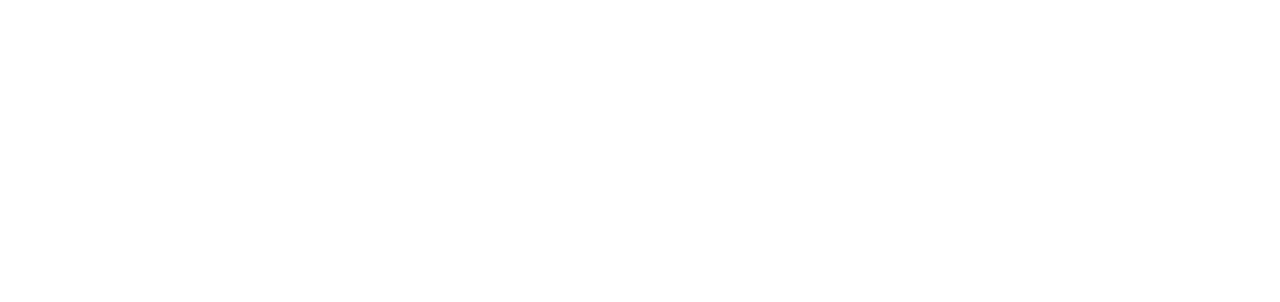
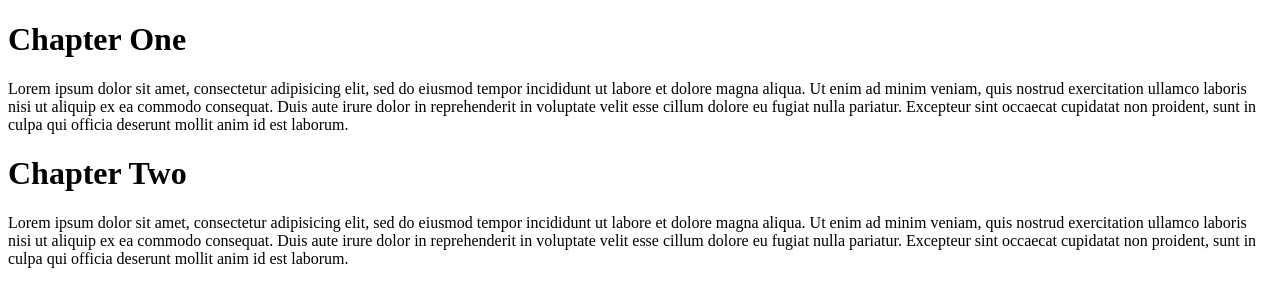
Before and after one commit to aalabi/class19021, a plain HTML site: page index.html in a window 1280 px wide. Drawn offline with Linux system fonts and the light colour scheme.

Commit message:
index.html: added chapter one and two

```diff
--- a/index.html
+++ b/index.html
@@ -1,4 +1,29 @@
+<!DOCTYPE html>
 <html>
-	<head>
-		<title>vim</title>
-	</head>
+<head>
+	<title>Sublime</title>
+</head>
+<body>
+	<p>
+		<h1>Chapter One</h1>
+		<p>
+			Lorem ipsum dolor sit amet, consectetur adipisicing elit, sed do eiusmod
+			tempor incididunt ut labore et dolore magna aliqua. Ut enim ad minim veniam,
+			quis nostrud exercitation ullamco laboris nisi ut aliquip ex ea commodo
+			consequat. Duis aute irure dolor in reprehenderit in voluptate velit esse
+			cillum dolore eu fugiat nulla pariatur. Excepteur sint occaecat cupidatat non
+			proident, sunt in culpa qui officia deserunt mollit anim id est laborum.
+		</p>
+
+		<h1>Chapter Two</h1>
+		<p>
+			Lorem ipsum dolor sit amet, consectetur adipisicing elit, sed do eiusmod
+			tempor incididunt ut labore et dolore magna aliqua. Ut enim ad minim veniam,
+			quis nostrud exercitation ullamco laboris nisi ut aliquip ex ea commodo
+			consequat. Duis aute irure dolor in reprehenderit in voluptate velit esse
+			cillum dolore eu fugiat nulla pariatur. Excepteur sint occaecat cupidatat non
+			proident, sunt in culpa qui officia deserunt mollit anim id est laborum.
+		</p>
+	</p>
+</body>
+</html>
```
